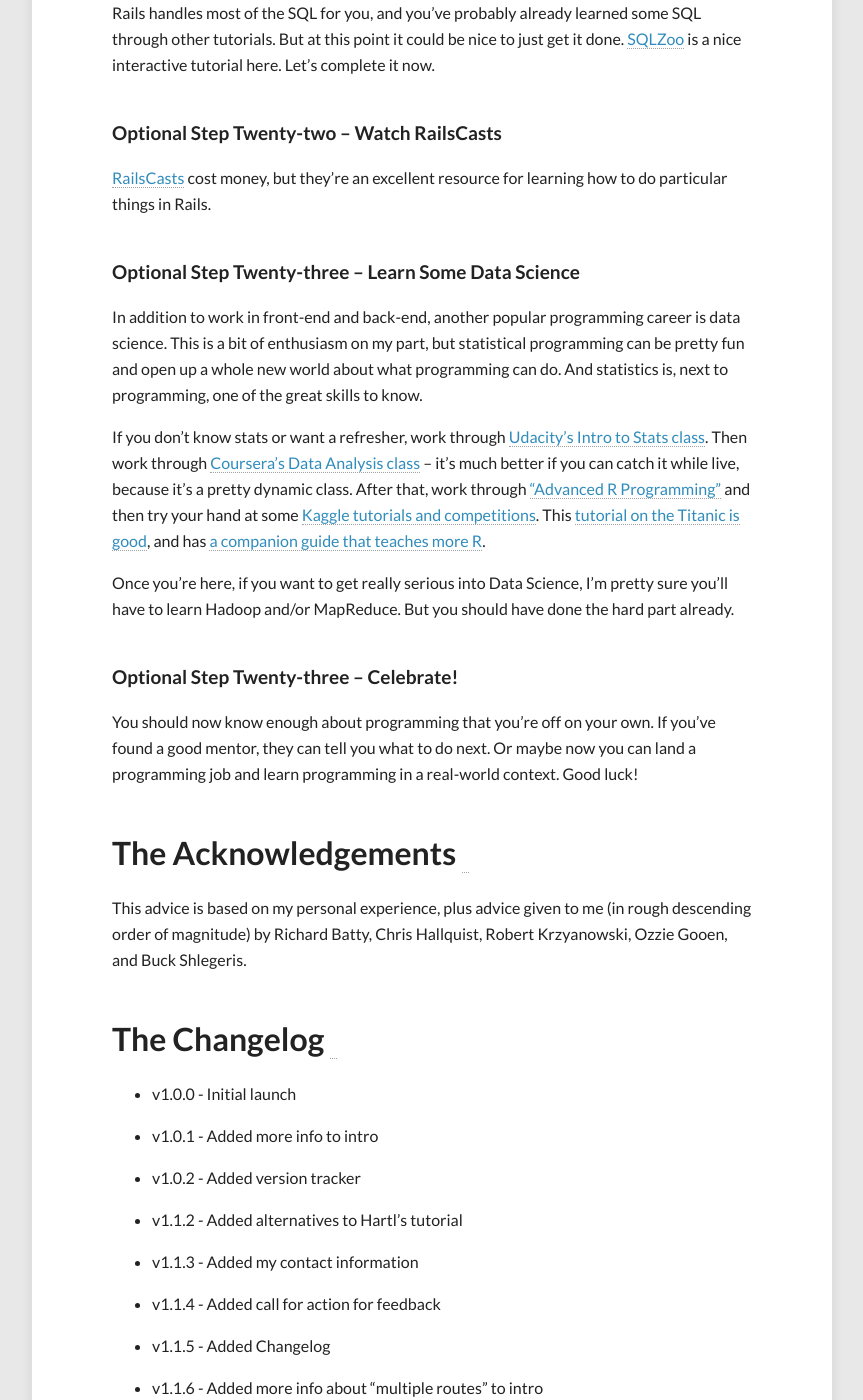
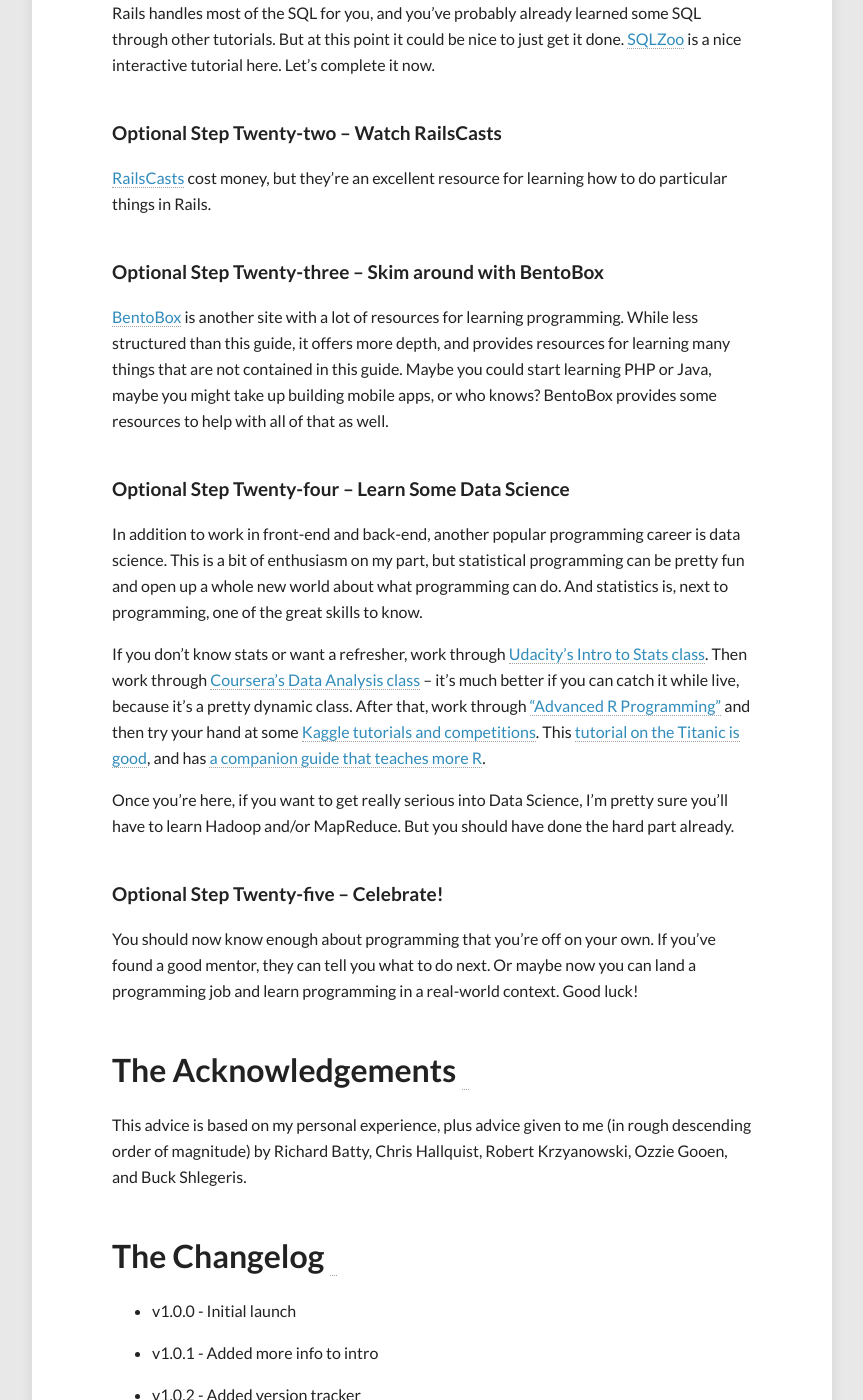
Before and after one commit to peterhurford/peterhurford.github.io, a Jekyll site: the page built from _posts/2014-04-18-learn-code.markdown, in a window 1280 px wide and 1400 px high, scrolled down 8487 px. Shown: the whole window, without its empty margins (208-1071 px from the left). Built offline with Jekyll 4.4.1, drawn with Linux system fonts in a browser that asks for light colours; comment, search, counter and statistics services are not loaded; some of the changed text lies outside the part shown.

Commit message:
Programming guide to v1.6.17

```diff
--- a/_posts/2014-04-18-learn-code.markdown
+++ b/_posts/2014-04-18-learn-code.markdown
@@ -245,7 +245,12 @@
 
 
 
-#### Optional Step Twenty-three -- Learn Some Data Science
+#### Optional Step Twenty-three -- Skim around with BentoBox
+
+[BentoBox](http://www.bentobox.io/) is another site with a lot of resources for learning programming.  While less structured than this guide, it offers more depth, and provides resources for learning many things that are not contained in this guide.  Maybe you could start learning PHP or Java, maybe you might take up building mobile apps, or who knows?  BentoBox provides some resources to help with all of that as well.
+
+
+#### Optional Step Twenty-four -- Learn Some Data Science
 
 In addition to work in front-end and back-end, another popular programming career is data science.  This is a bit of enthusiasm on my part, but statistical programming can be pretty fun and open up a whole new world about what programming can do.  And statistics is, next to programming, one of the great skills to know.
 
@@ -255,7 +260,7 @@
 
 
 
-#### Optional Step Twenty-three -- Celebrate!
+#### Optional Step Twenty-five -- Celebrate!
 
 You should now know enough about programming that you’re off on your own.  If you’ve found a good mentor, they can tell you what to do next.  Or maybe now you can land a programming job and learn programming in a real-world context.  Good luck!
 
@@ -319,3 +324,5 @@
 * v1.6.15 - Tweaked intro.
 
 * v1.6.16 - Typo fixes.
+
+* v1.6.17 - Added BentoBox.
```
Also changed, not shown: other parts of _posts/2014-04-18-learn-code.markdown (+2 -2 lines).
